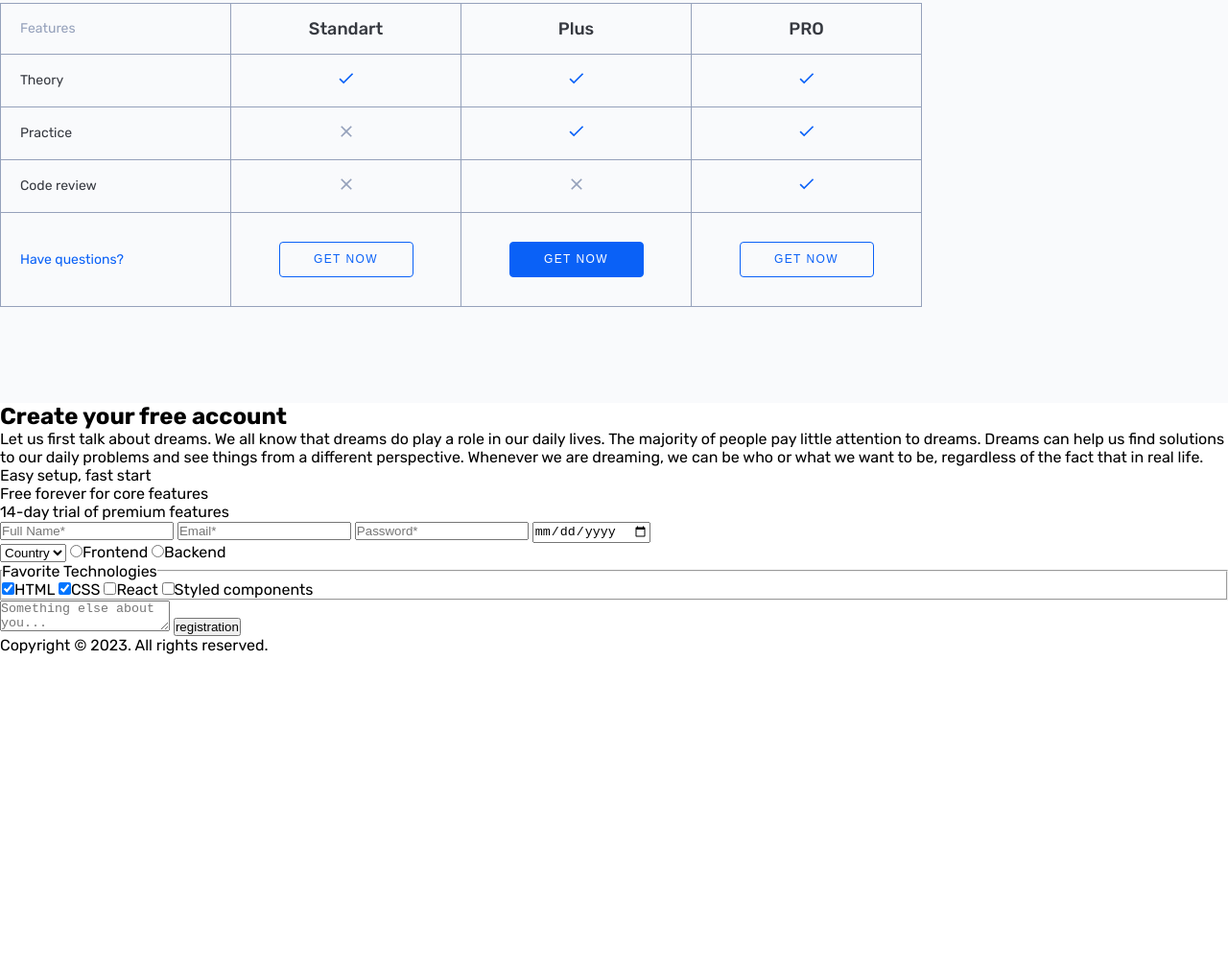
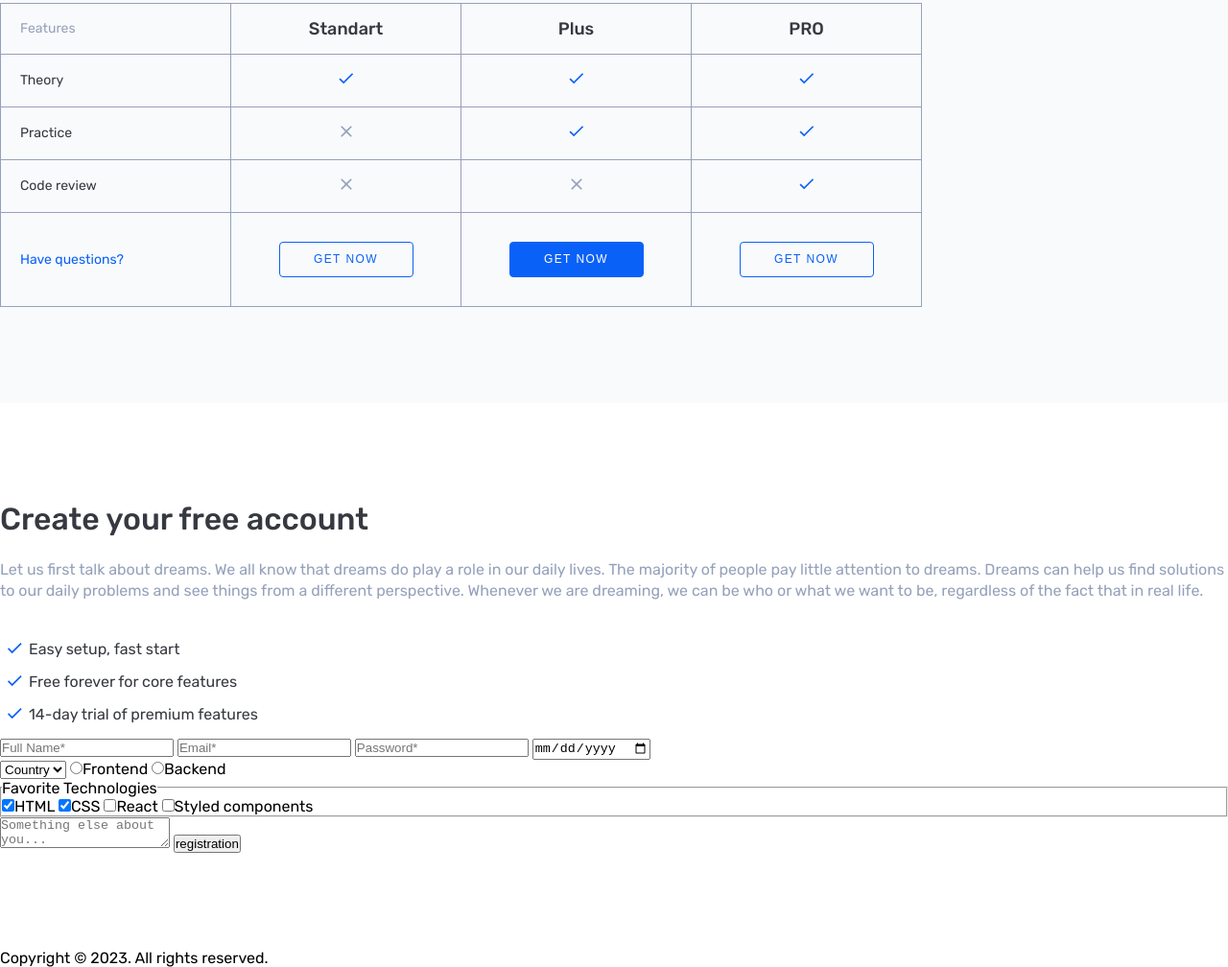
Before and after one commit to khvaskooleg/first-home-project, a plain HTML site: page index.html in a window 1280 px wide. Shown: the part 1193-2201 px from the top of the page at 96% size. Before the commit the page ends 1875 px from the top, so only its background shows below. Drawn offline with Linux system fonts and the light colour scheme.

Commit message:
Новый коммит

```diff
--- a/index.html
+++ b/index.html
@@ -68,13 +68,13 @@
             </tr>
         </table>
     </section>
-    <section>
-        <h2>Create your free account</h2>
-        <p>Let us first talk about dreams. We all know that dreams do play a role in our daily lives. The majority of people pay little attention to dreams. Dreams can help us find solutions to our daily problems and see things from a different perspective. Whenever we are dreaming, we can be who or what we want to be, regardless of the fact that in real life.</p>
+    <section class="create-account-section">
+        <h2 class="title">Create your free account</h2>
+        <p class="text">Let us first talk about dreams. We all know that dreams do play a role in our daily lives. The majority of people pay little attention to dreams. Dreams can help us find solutions to our daily problems and see things from a different perspective. Whenever we are dreaming, we can be who or what we want to be, regardless of the fact that in real life.</p>
         <ul>
-            <li>Easy setup, fast start</li>
-            <li>Free forever for core features</li>
-            <li>14-day trial of premium features</li>
+            <li class="list-item">Easy setup, fast start</li>
+            <li class="list-item">Free forever for core features</li>
+            <li class="list-item">14-day trial of premium features</li>
         </ol>
         <form action="">
             <input type="text" placeholder="Full Name*">
--- a/style.css
+++ b/style.css
@@ -139,3 +139,16 @@
 .table-footer td {
     padding: 30px 0;
 }
+
+/* ========================== Style third section =======================  */
+
+.create-account-section {
+    padding: 100px 0;
+}
+
+.list-item {
+    margin-bottom: 15px;
+    list-style-image: url(./assets/image/Mask.svg);
+    margin-left: 30px;
+    color: #363940;
+}
```
Also changed, not shown: assets/image/Mask.svg (added).
